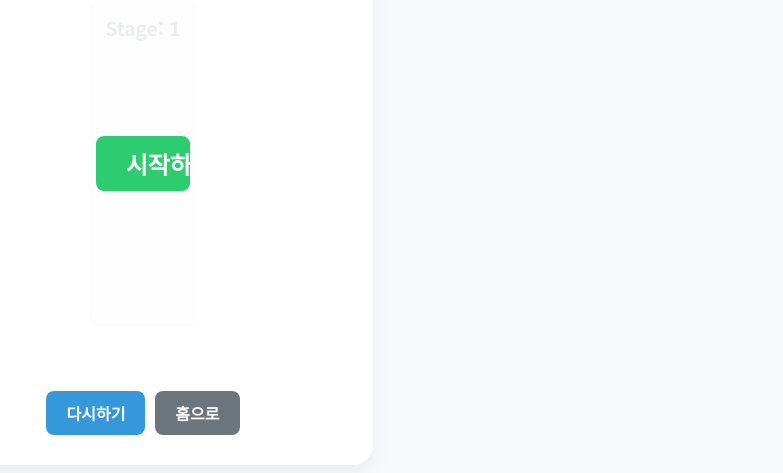
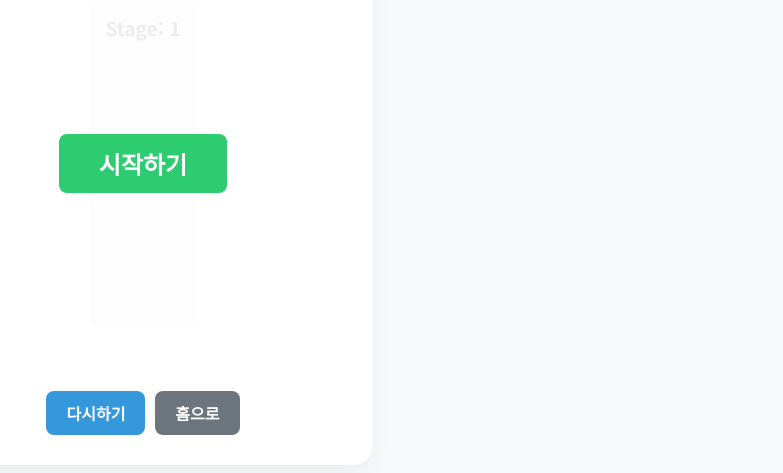
Before and after one commit to JINNY-US/just-one-10minutes, a plain HTML site: page water-sort/index.html in a window 1280 px wide. Shown: the part 227-700 px from the top of the page, without its empty margins (497-1280 px from the left). Drawn offline with Linux system fonts and the light colour scheme.

Commit message:
Fix: Ensure start button text does not get cut off

```diff
--- a/water-sort/style.css
+++ b/water-sort/style.css
@@ -86,9 +86,8 @@ body.dark .bottle {
 
 
 #start-overlay .btn {
-    width: 90%; /* 가로 길이 늘림 */
-    padding-top: 10px; /* 세로 길이 줄임 */
-    padding-bottom: 10px; /* 세로 길이 줄임 */
+    /* width를 제거하고 padding으로 너비를 제어하여 유연하게 만듭니다. */
+    padding: 12px 40px;
     font-size: 1.5rem;
     white-space: nowrap; /* 텍스트가 한 줄에 나오도록 함 */
 }
```
